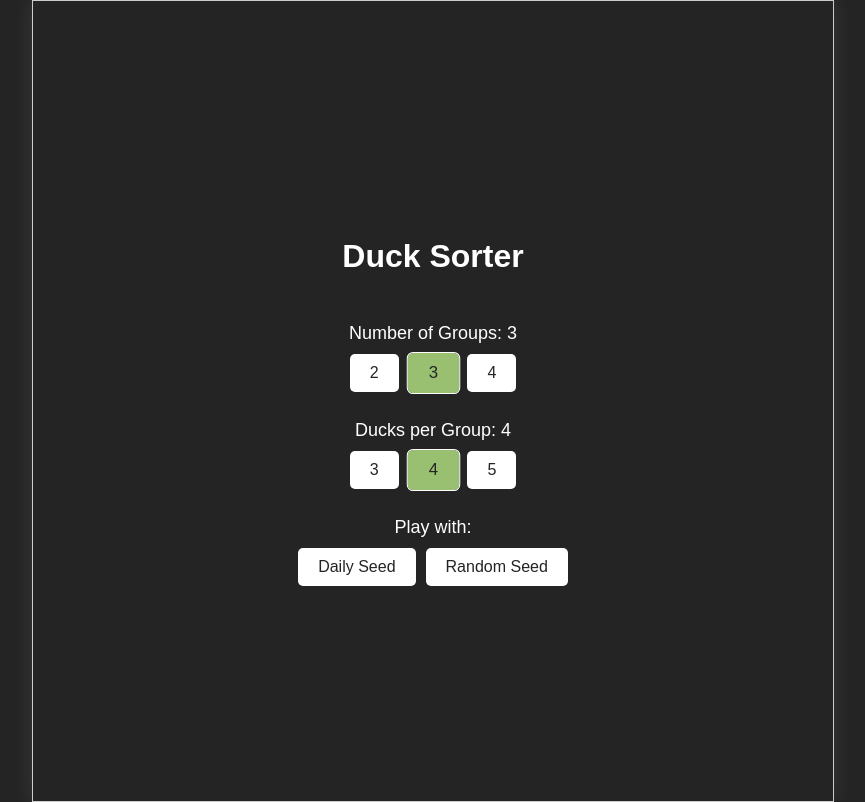
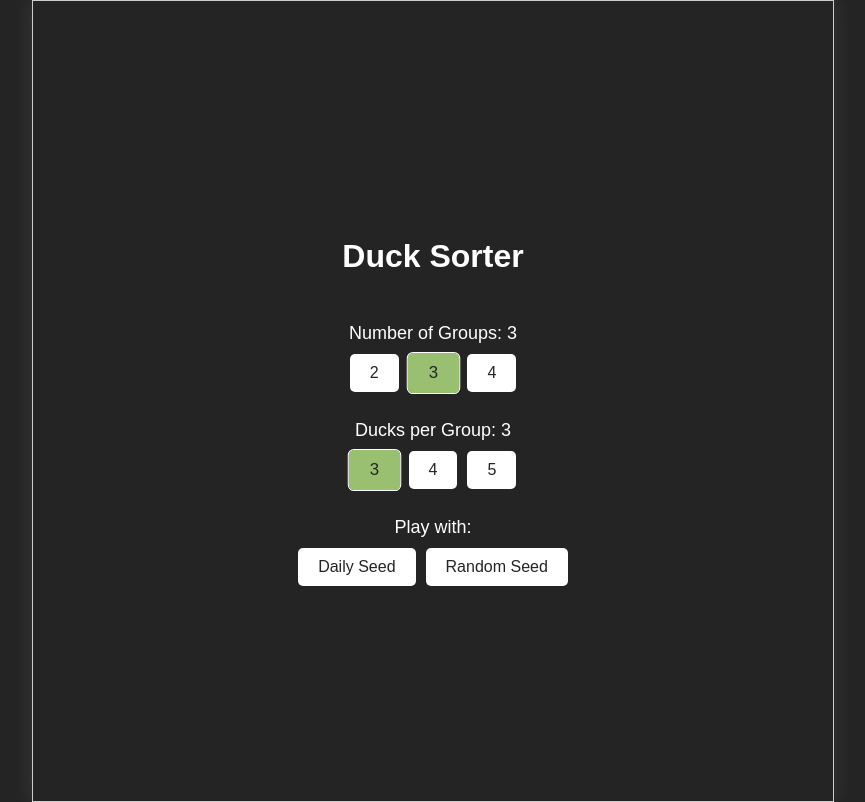
Before and after one commit to MikeKorotych/Duck-Sorter-Game-with-Matter.js, a React (Vite) app: page / in a window 1280 px wide. Shown: the whole page, without its empty margins (208-1073 px from the left). Built offline with nearby package versions, Linux system fonts and the light colour scheme.

Commit message:
changed starting values

```diff
--- a/src/components/Game/Game.tsx
+++ b/src/components/Game/Game.tsx
@@ -11,7 +11,7 @@ const Game = () => {
   const [seed, setSeed] = useState(getInitialSeed);
   const [gameState, setGameState] = useState<GameState>(GameState.START);
   const [numGroups, setNumGroups] = useState(3);
-  const [ducksPerGroup, setDucksPerGroup] = useState(4);
+  const [ducksPerGroup, setDucksPerGroup] = useState(3);
   const [time, setTime] = useState(0);
   const [finalTime, setFinalTime] = useState(0);
   const sceneRef = useRef<HTMLDivElement>(null);
```
